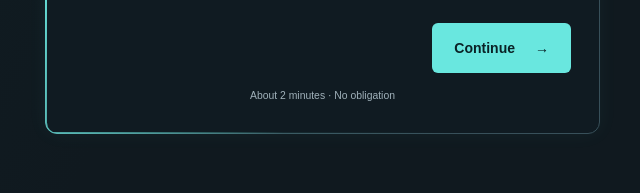
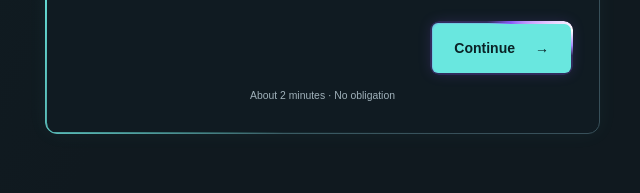
Before and after one commit to johnrysmalabanan071-svg/Rys-Flow, a website with bundled scripts: page public/index.html in a window 1280 px wide. Shown: the part 5674-5867 px from the top of the page, 640-1280 px from the left. Built offline with nearby package versions, Linux system fonts and the light colour scheme.

Commit message:
Update styles.css

```diff
--- a/public/styles.css
+++ b/public/styles.css
@@ -623,14 +623,14 @@
 }
 
 /* Restrict moving borders to key actions and selected frames. */
-:where(.header .button, .hero .actions > .button, #run-demo,
+:where(.header .button, .hero .actions > .button, #run-demo, #form-next,
        #demo, .intake, .project, #services .service-card) {
   position: relative;
   isolation: isolate;
 }
 
 @supports (mask-composite: exclude) or (-webkit-mask-composite: xor) {
-  :where(.header .button, .hero .actions > .button, #run-demo,
+  :where(.header .button, .hero .actions > .button, #run-demo, #form-next,
          #demo, .intake, .project, #services .service-card)::before {
     content: "";
     position: absolute;
@@ -699,25 +699,25 @@
 
 /* Reuse the portfolio's existing Pause background control. */
 body.background-paused :is(.header .button, .hero .actions > .button,
-  #run-demo, #demo, .intake, .project, #services .service-card)::before {
+  #run-demo, #form-next, #demo, .intake, .project, #services .service-card)::before {
   animation-play-state: paused;
 }
 
 @media (prefers-reduced-motion: reduce) {
-  :is(.header .button, .hero .actions > .button, #run-demo,
+  :is(.header .button, .hero .actions > .button, #run-demo, #form-next,
       #demo, .intake, .project, #services .service-card)::before {
     animation: none;
     transition: none;
   }
 }
 
-/* Violet borders on the three primary buttons only. */
-:is(.header .button, .hero .actions > .button, #run-demo) {
+/* Violet borders on the primary buttons and intake Continue button. */
+:is(.header .button, .hero .actions > .button, #run-demo, #form-next) {
   box-shadow: 0 0 14px rgba(139, 92, 246, .22);
 }
 
 @supports (mask-composite: exclude) or (-webkit-mask-composite: xor) {
-  :is(.header .button, .hero .actions > .button, #run-demo)::before {
+  :is(.header .button, .hero .actions > .button, #run-demo, #form-next)::before {
     inset: -3px;
     padding: 2.5px;
     border-radius: 9px;
```
